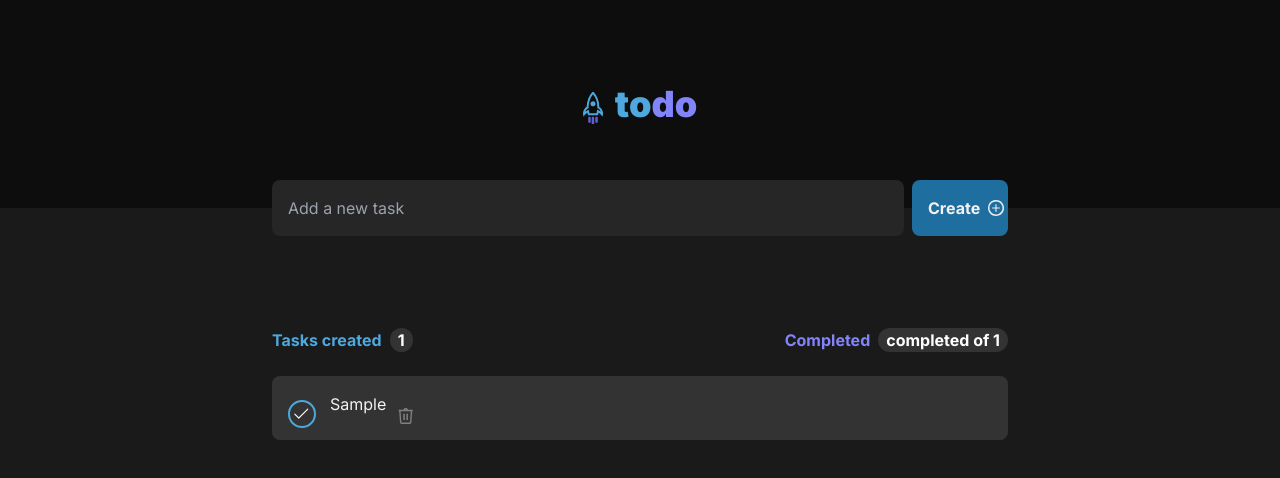
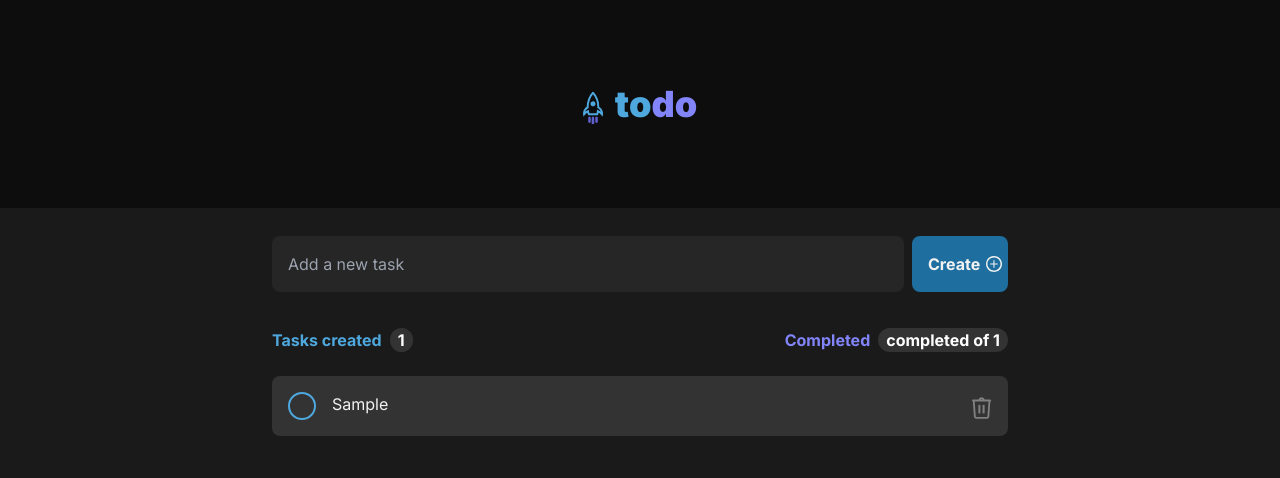
Before and after one commit to pedrogagodev/to-do-app, a React (Vite) app: page / in a window 1280 px wide. Both pictures are taken after typing "Sample" into the empty fields and a click on the button "Create". Shown: the top 478 px of the page. Built offline with nearby package versions, Linux system fonts and the light colour scheme.

Commit message:
Make some adjustments to the page styling

```diff
--- a/src/App.tsx
+++ b/src/App.tsx
@@ -3,7 +3,7 @@ import { Page } from './components/Page'
 
 function App() {
   return (
-    <div className='h-screen flex flex-col'>
+    <div className='flex flex-col h-screen'>
       <Header />
       <Page />
 
--- a/src/components/Elements/Task.tsx
+++ b/src/components/Elements/Task.tsx
@@ -19,13 +19,12 @@ export function Task({ data, removeTask, toggleTaskStatus }: Props) {
     }
 
     return (
-        <div className="flex rounded-lg w-content-w bg-my-gray-400 gap-3 p-4">
-            <label htmlFor="checkbox" className='flex gap-5'>
-                <input onClick={handleTaskStatus} type="checkbox" name="" id="" className='absolute appearance-none w-7 h-7 border-2 rounded-full border-blue checked:border-purple-dark checked:bg-purple-dark mt-2'/>
-                <span className='pl-1 pt-3'><Check size={18} color='white'/></span>
-                <span className={`text-${data.isChecked? 'my-gray-300 line-through': 'my-gray-100'}`}>{data.content}</span>
+        <div className="flex rounded-lg w-content-w bg-my-gray-400 gap-3 p-4 mb-3 justify-between break-all">
+            <label htmlFor="checkbox" className='flex gap-5 '>
+                <input onClick={handleTaskStatus} type="checkbox" name="" id="" className='absolute appearance-none w-7 h-7 border-2 rounded-full border-blue checked:border-purple-dark checked:bg-purple-dark'/>
+                <span className={`text-${data.isChecked? 'my-gray-300 line-through': 'my-gray-100'} ml-11`}>{data.content}</span>
             </label>
-           <img src={Trash} onClick={handleRemove} alt=""className='h-4 w-4 mt-4'/>
+           <img src={Trash} onClick={handleRemove} alt=""className='h-6 w-5 mt-1 hover:cursor-pointer'/>
         </div>
     )
 }
--- a/src/components/Page.tsx
+++ b/src/components/Page.tsx
@@ -1,4 +1,3 @@
-import { Empty } from './Elements/Empty'
 import { Task } from './Elements/Task'
 import Plus from '../assets/plus.svg'
 import { useState } from 'react'
@@ -47,23 +46,24 @@ export function Page() {
 
 
     return (
-        <div className="bg-my-gray-600 w-full flex flex-col items-center grow font-inter">
-            <div className="flex gap-2 h-14  w-content-w relative z-10 -top-7">
+        <div className="bg-my-gray-600 w-screen flex flex-col items-center grow font-inter">
+            <div className="flex gap-2 h-14  w-content-w relative z-10 top-7">
                 <form action="" method="get" className='w-full'>
                     <input type="text"
                     placeholder="Add a new task"
-                    className="h-14 rounded-lg bg-my-gray-500 w-full font-inter pl-4"
+                    className="h-14 rounded-lg bg-my-gray-500 w-full font-inter pl-4 text-white"
                     onChange={(e) => setInputValue(e.target.value)}
                     value={inputValue}
                     />
                 </form>
-                    <button className="flex gap-2 bg-blue-dark rounded-lg h-14 w-24 font-inter py-4 pl-4 pr-8 text-my-gray-100 font-bold"
+                    <button className="flex gap-2 bg-blue-dark rounded-lg h-14 w-24 font-inter py-4 pl-4 pr-10 text-my-gray-100 font-bold"
                     onClick={handleAddTask}
-                    >Create <img src={Plus} alt="" className='self-center'/>
+                    >Create
                     </button>
+                    <img src={Plus} alt="" className='self-center absolute right-0 pr-1.5'/>
             </div>
 
-            <div className="mt-16 w-content-w h-72">
+            <div className="mt-16 min-h-72 flex-1">
                 <div className="flex justify-between mb-6 font-bold">
                     <p className="flex gap-2 text-blue">Tasks created
                         <span className="text-white bg-my-gray-400 px-2 rounded-full">{tasks.length}</span>
```
